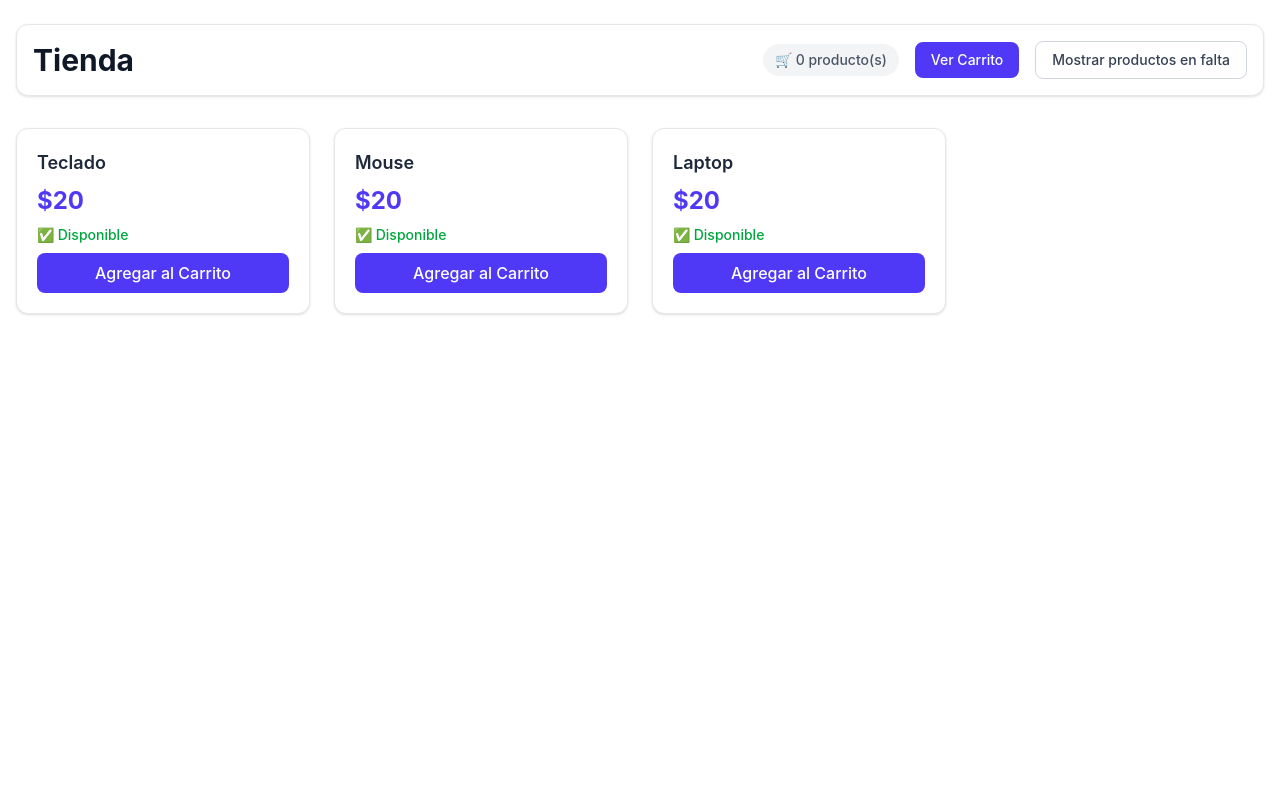
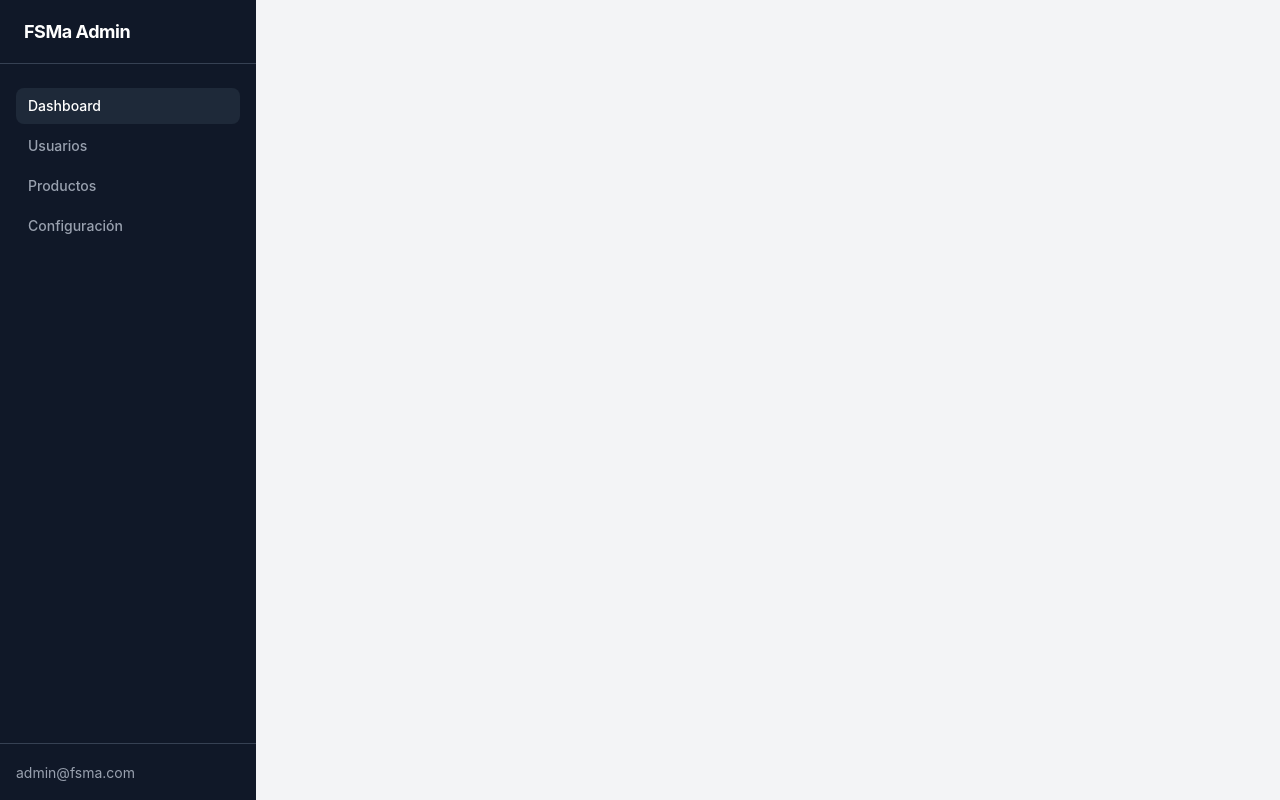
Before and after one commit to shini66/FSMa-front, a React (Vite) app: page /admin in a window 1280 px wide. Built offline with nearby package versions, Linux system fonts and the light colour scheme.

Commit message:
feat: router and transicion

```diff
--- a/package.json
+++ b/package.json
@@ -13,6 +13,8 @@
     "@tailwindcss/vite": "^4.3.2",
     "react": "^19.2.6",
     "react-dom": "^19.2.6",
+    "react-router-dom": "^7.18.1",
+    "react-transition-group": "^4.4.5",
     "tailwindcss": "^4.3.2"
   },
   "devDependencies": {
--- a/src/app/App.jsx
+++ b/src/app/App.jsx
@@ -1,18 +1,28 @@
-import Example from "../page/Shop";
+import { BrowserRouter as Router, Route, Routes } from 'react-router-dom';
+import PublicLayout from '../components/layouts/PublicLayout';
+import AdminLayout from '../components/layouts/AdminLayout';
+import HomePage from '../components/layouts/HomePage';
+import AboutPage from '../components/layouts/AboutPage';
+import LoginPage from '../components/layouts/LoginPage';
 
 function App() {
+  return (
+    <Router>
+      <Routes>
+        {/* Rutas públicas */}
+        <Route element={<PublicLayout />}>
+          <Route path="/" element={<HomePage />} />
+          <Route path="/about" element={<AboutPage />} />
+          <Route path="/login" element={<LoginPage />} />
+        </Route>
 
-  //const users = [
-  //  { id: 1, name: 'Marcos', age: 20, address: {city: 'Asu', country: "PY"} },
-  //  { id: 2, name: 'Jose', age: 20, address: {city: 'Asu', country: "PY"} },
-  //  { id: 3, name: 'Juan', age: 20, address: {city: 'Asu', country: "PY"} },
-  //];
-
-  return (
-    <>
-      <Example />
-    </>
-  )
+        {/* Rutas de administración */}
+        <Route path="/admin" element={<AdminLayout />}>
+          <Route path="dashboard" element={<h1>Dashboard</h1>} />
+        </Route>
+      </Routes>
+    </Router>
+  );
 }
 
-export default App
+export default App;
--- /dev/null
+++ b/src/components/example/animate.jsx
@@ -0,0 +1,29 @@
+import { useRef, useState } from "react";
+import { CSSTransition } from "react-transition-group";
+import '../../style/index.css';
+
+function Animate(){
+    const [show, setShow] = useState(false);
+    const msgRef = useRef(null);
+
+    return (
+        <div>
+            <button onClick={() => setShow(!show)}>
+                {show ? 'Ocultar' : 'Mostrar'} Mensaje
+            </button>
+            <CSSTransition
+                nodeRef={msgRef}
+                in={show}
+                timeout={300}
+                classNames="fade"
+                unmountOnExit
+            >
+                <div ref={msgRef} className="mensaje">
+                ¡Este es un mensaje animado!
+                </div>
+            </CSSTransition>
+        </div>
+    );
+}
+
+export default Animate;
--- /dev/null
+++ b/src/components/layouts/AboutPage.jsx
@@ -0,0 +1,16 @@
+function AboutPage() {
+  return (
+    <section className="py-16">
+      <h1 className="text-4xl font-bold text-gray-900 mb-6">Acerca de Nosotros</h1>
+      <div className="prose prose-gray max-w-3xl">
+        <p className="text-lg text-gray-600 leading-relaxed">
+          Somos un equipo apasionado por la tecnolog&iacute;a y el desarrollo de aplicaciones web
+          modernas. Nuestro objetivo es construir experiencias digitales &uacute;tiles, accesibles
+          y con un dise&ntilde;o cuidado.
+        </p>
+      </div>
+    </section>
+  );
+}
+
+export default AboutPage;
--- /dev/null
+++ b/src/components/layouts/AdminLayout.jsx
@@ -0,0 +1,48 @@
+import { Outlet } from "react-router-dom";
+
+function AdminLayout() {
+  return (
+    <div className="min-h-screen flex bg-gray-100">
+      <aside className="w-64 bg-gray-900 text-white flex flex-col shrink-0">
+        <div className="h-16 flex items-center px-6 border-b border-gray-700">
+          <h1 className="text-lg font-bold tracking-tight">FSMa Admin</h1>
+        </div>
+        <nav className="flex-1 px-4 py-6 space-y-1">
+          <a
+            href="#"
+            className="block px-3 py-2 rounded-lg text-sm font-medium bg-gray-800 text-white"
+          >
+            Dashboard
+          </a>
+          <a
+            href="#"
+            className="block px-3 py-2 rounded-lg text-sm font-medium text-gray-400 hover:text-white hover:bg-gray-800 transition-colors"
+          >
+            Usuarios
+          </a>
+          <a
+            href="#"
+            className="block px-3 py-2 rounded-lg text-sm font-medium text-gray-400 hover:text-white hover:bg-gray-800 transition-colors"
+          >
+            Productos
+          </a>
+          <a
+            href="#"
+            className="block px-3 py-2 rounded-lg text-sm font-medium text-gray-400 hover:text-white hover:bg-gray-800 transition-colors"
+          >
+            Configuraci&oacute;n
+          </a>
+        </nav>
+        <div className="px-4 py-4 border-t border-gray-700">
+          <span className="text-sm text-gray-400">admin@fsma.com</span>
+        </div>
+      </aside>
+
+      <main className="flex-1 p-8 overflow-auto">
+        <Outlet />
+      </main>
+    </div>
+  );
+}
+
+export default AdminLayout;
--- /dev/null
+++ b/src/components/layouts/HomePage.jsx
@@ -0,0 +1,19 @@
+import Animate from '../example/animate';
+
+function HomePage() {
+  return (
+    <section className="flex flex-col items-center justify-center text-center py-16">
+      <h1 className="text-4xl sm:text-5xl font-bold text-gray-900 mb-4">
+        Bienvenido a FSMa
+      </h1>
+      <p className="text-lg text-gray-600 max-w-xl mb-8">
+        Esta es la p&aacute;gina de inicio de tu aplicaci&oacute;n. Explora los enlaces para descubrir m&aacute;s.
+      </p>
+      <div className="w-full max-w-md">
+        <Animate />
+      </div>
+    </section>
+  );
+}
+
+export default HomePage;
--- /dev/null
+++ b/src/components/layouts/LoginPage.jsx
@@ -0,0 +1,18 @@
+import { useNavigate } from "react-router-dom";
+
+function LoginPage(){
+    const navigate = useNavigate();
+
+    const handleLogin = () => {
+        navigate('/admin');
+    }
+
+    return (
+        <>
+            <h1>Iniciar Sesión</h1>
+            <button onClick={handleLogin}>Ingresar</button>
+        </>
+    )
+}
+
+export default LoginPage;
--- /dev/null
+++ b/src/components/layouts/PublicLayout.jsx
@@ -0,0 +1,38 @@
+import { Outlet, Link } from "react-router-dom";
+
+function PublicLayout() {
+  return (
+    <div className="min-h-screen flex flex-col bg-gray-50">
+      <header className="bg-white shadow-sm border-b border-gray-200">
+        <div className="max-w-7xl mx-auto px-4 sm:px-6 lg:px-8 h-16 flex items-center justify-between">
+          <Link to="/" className="text-xl font-bold text-indigo-600 tracking-tight">
+            FSMa
+          </Link>
+          <nav className="flex gap-6">
+            <Link to="/" className="text-gray-600 hover:text-indigo-600 transition-colors font-medium">
+              Inicio
+            </Link>
+            <Link to="/about" className="text-gray-600 hover:text-indigo-600 transition-colors font-medium">
+              Acerca de
+            </Link>
+            <Link to="/login" className="text-gray-600 hover:text-indigo-600 transition-colors font-medium">
+              Login
+            </Link>
+          </nav>
+        </div>
+      </header>
+
+      <main className="flex-1 max-w-7xl w-full mx-auto px-4 sm:px-6 lg:px-8 py-8">
+        <Outlet />
+      </main>
+
+      <footer className="bg-white border-t border-gray-200 py-6">
+        <div className="max-w-7xl mx-auto px-4 sm:px-6 lg:px-8 text-center text-gray-500 text-sm">
+          &copy; {new Date().getFullYear()} FSMa. Todos los derechos reservados.
+        </div>
+      </footer>
+    </div>
+  );
+}
+
+export default PublicLayout;
--- a/src/style/index.css
+++ b/src/style/index.css
@@ -1 +1,8 @@
 @import "tailwindcss";
+
+
+/* Estilos para la animación de desvanecimiento */
+.fade-enter { opacity: 0; }
+.fade-enter-active { opacity: 1; transition: opacity 300ms; }
+.fade-exit { opacity: 1; }
+.fade-exit-active { opacity: 0; transition: opacity 300ms; }
```
Also changed, not shown: 1 other file (tests, documents, lock files or other folders).
